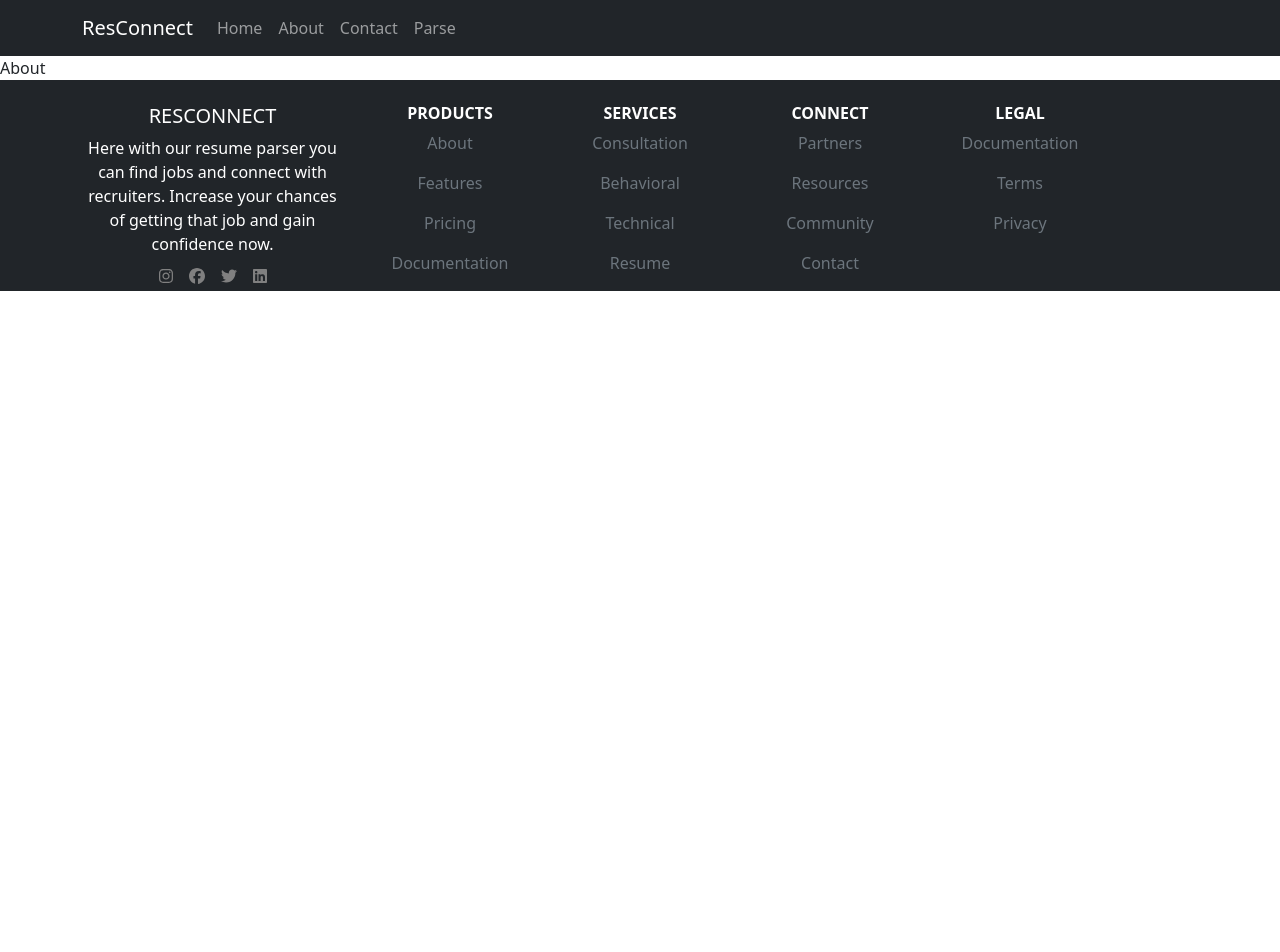
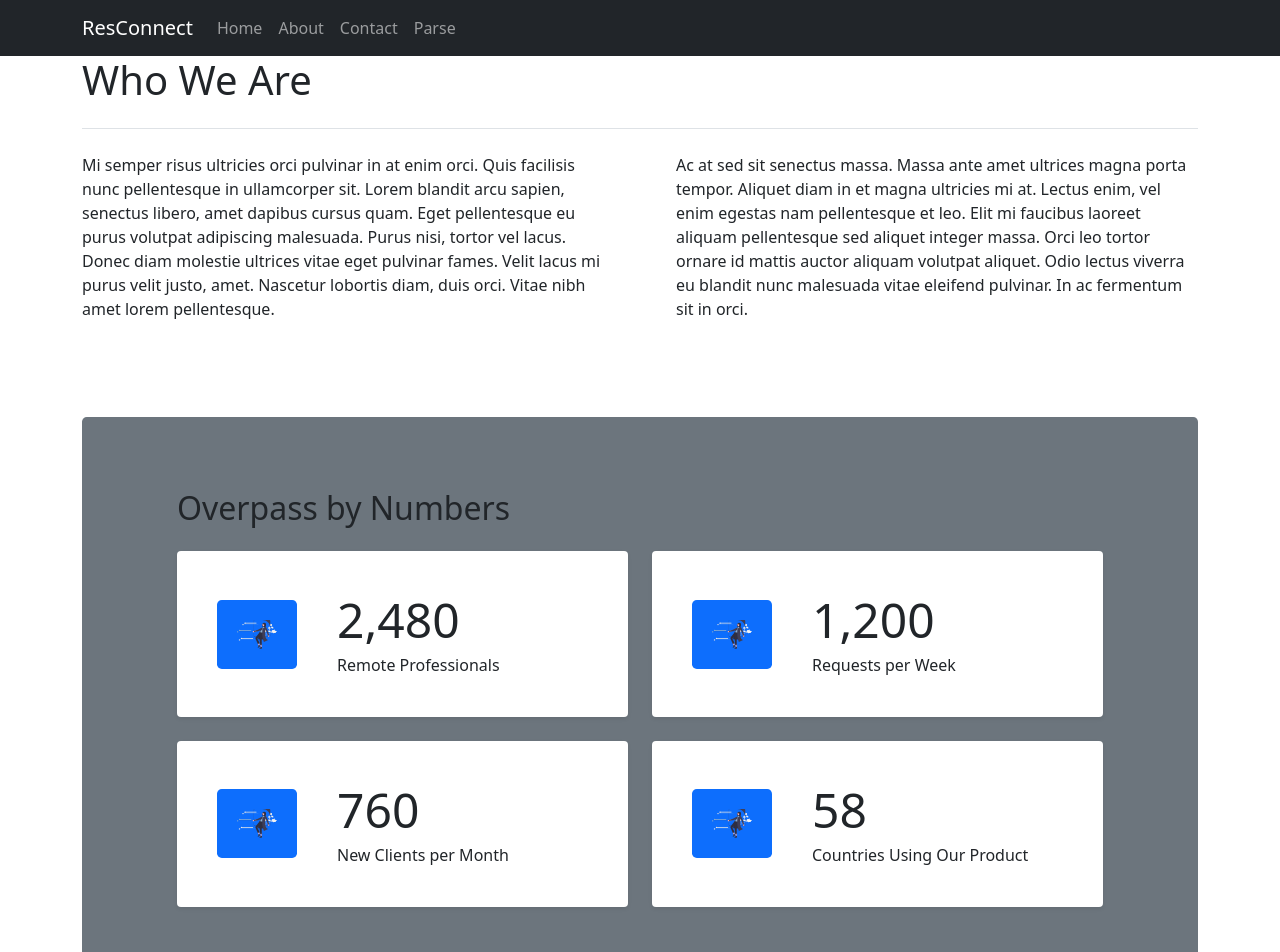
Before and after one commit to uriahpissalidis/resumeParser, a React (Create React App) app: page /about in a window 1280 px wide. Shown: the top 952 px of the page. Before the commit the page ends 800 px from the top, so only its background shows below. Built offline with nearby package versions, Linux system fonts and the light colour scheme.

Commit message:
About and Contact WIP

```diff
--- a/src/components/About.js
+++ b/src/components/About.js
@@ -1,9 +1,109 @@
-import React, { Component } from 'react'
+import React, { Component } from "react";
 
 export default class About extends Component {
   render() {
     return (
-      <div>About</div>
-    )
+      <main className="page-wrapper">
+        <section class="container pb-5 mb-md-2 mb-lg-4">
+          <h1 class="border-bottom pb-4">Who We Are</h1>
+          <div class="row pt-2 pt-md-3">
+            <div class="col-md-6">
+              <p class="fs-lg pe-lg-4 mb-1 mb-lg-4">
+                Mi semper risus ultricies orci pulvinar in at enim orci. Quis
+                facilisis nunc pellentesque in ullamcorper sit. Lorem blandit
+                arcu sapien, senectus libero, amet dapibus cursus quam. Eget
+                pellentesque eu purus volutpat adipiscing malesuada. Purus nisi,
+                tortor vel lacus. Donec diam molestie ultrices vitae eget
+                pulvinar fames. Velit lacus mi purus velit justo, amet. Nascetur
+                lobortis diam, duis orci. Vitae nibh amet lorem pellentesque.
+              </p>
+            </div>
+            <div class="col-md-6">
+              <p class="fs-lg ps-lg-4 mb-1 mb-lg-4">
+                Ac at sed sit senectus massa. Massa ante amet ultrices magna
+                porta tempor. Aliquet diam in et magna ultricies mi at. Lectus
+                enim, vel enim egestas nam pellentesque et leo. Elit mi faucibus
+                laoreet aliquam pellentesque sed aliquet integer massa. Orci leo
+                tortor ornare id mattis auctor aliquam volutpat aliquet. Odio
+                lectus viverra eu blandit nunc malesuada vitae eleifend
+                pulvinar. In ac fermentum sit in orci.
+              </p>
+            </div>
+          </div>
+        </section>
+        <section class="container pb-5 mb-2 mb-md-4 mb-lg-5">
+        <div class="bg-secondary rounded-3 py-5 px-3 px-md-0">
+          <div class="row justify-content-center mb-2 py-md-2 py-lg-4">
+            <div class="col-lg-10 col-md-11">
+              <h2 class="pb-3">Overpass by Numbers</h2>
+              <div class="row row-cols-1 row-cols-md-2 g-4">
+
+
+                <div class="col">
+                  <div class="card h-100 border-0 shadow-sm p-md-2 p-lg-4">
+                    <div class="card-body d-flex align-items-center">
+                      <div class="bg-primary shadow-primary rounded-3 flex-shrink-0 p-3">
+                        <img src="/images/job.svg" class="d-block m-1" width="40" alt="Icon"/>
+                      </div>
+                      <div class="ps-4 ms-lg-3">
+                        <h3 class="display-5 mb-1">2,480</h3>
+                        <p class="mb-0"><span class="fw-semibold">Remote</span> Professionals</p>
+                      </div>
+                    </div>
+                  </div>
+                </div>
+
+
+                <div class="col">
+                  <div class="card h-100 border-0 shadow-sm p-md-2 p-lg-4">
+                    <div class="card-body d-flex align-items-center">
+                      <div class="bg-primary shadow-primary rounded-3 flex-shrink-0 p-3">
+                        <img src="/images/job.svg" class="d-block m-1" width="40" alt="Icon"/>
+                      </div>
+                      <div class="ps-4 ms-lg-3">
+                        <h3 class="display-5 mb-1">1,200</h3>
+                        <p class="mb-0"><span class="fw-semibold">Requests</span> per Week</p>
+                      </div>
+                    </div>
+                  </div>
+                </div>
+
+
+                <div class="col">
+                  <div class="card h-100 border-0 shadow-sm p-md-2 p-lg-4">
+                    <div class="card-body d-flex align-items-center">
+                      <div class="bg-primary shadow-primary rounded-3 flex-shrink-0 p-3">
+                        <img src="/images/job.svg" class="d-block m-1" width="40" alt="Icon"/>
+                      </div>
+                      <div class="ps-4 ms-lg-3">
+                        <h3 class="display-5 mb-1">760</h3>
+                        <p class="mb-0"><span class="fw-semibold">New Clients</span> per Month</p>
+                      </div>
+                    </div>
+                  </div>
+                </div>
+
+
+                <div class="col">
+                  <div class="card h-100 border-0 shadow-sm p-md-2 p-lg-4">
+                    <div class="card-body d-flex align-items-center">
+                      <div class="bg-primary shadow-primary rounded-3 flex-shrink-0 p-3">
+                        <img src="/images/job.svg" class="d-block m-1" width="40" alt="Icon"/>
+                      </div>
+                      <div class="ps-4 ms-lg-3">
+                        <h3 class="display-5 mb-1">58</h3>
+                        <p class="mb-0"><span class="fw-semibold">Countries</span> Using Our Product</p>
+                      </div>
+                    </div>
+                  </div>
+                </div>
+              </div>
+            </div>
+          </div>
+        </div>
+      </section>
+
+      </main>
+    );
   }
 }
--- a/src/components/Contact.js
+++ b/src/components/Contact.js
@@ -2,7 +2,47 @@ import React from 'react'
 
 function Contact() {
   return (
-    <div>Contact</div>
+    <div>
+      <section class="container pb-5 mb-2 mb-md-4 mb-lg-5">
+        <div class="position-relative bg-secondary rounded-3 py-5 mb-2">
+          <div class="row pb-2 py-md-3 py-lg-5 px-4 px-lg-0 position-relative zindex-3">
+            <div class="col-xl-3 col-lg-4 col-md-5 offset-lg-1">
+              <p class="lead mb-2 mb-md-3">Ready to get started?</p>
+              <h2 class="h1 pb-3">Dont Hesitate to Contact Us</h2>
+            </div>
+            <form class="col-lg-6 col-md-7 offset-xl-1 needs-validation" >
+              <div class="row">
+                <div class="col-sm-6 mb-4">
+                  <label for="name" class="form-label fs-base">Full name</label>
+                  <input type="text" id="name" class="form-control form-control-lg" required=""/>
+                  <div class="invalid-feedback">Please enter your name!</div>
+                </div>
+
+
+
+                <div class="col-sm-6 mb-4">
+                  <label for="email" class="form-label fs-base">Email</label>
+                  <input type="email" id="email" class="form-control form-control-lg" required=""/>
+                  <div class="invalid-feedback">Please provide a valid email address!</div>
+                </div>
+                <div class="col-12 pb-2 mb-4">
+                  <label for="message" class="form-label fs-base">Message</label>
+                  <textarea id="message" class="form-control form-control-lg" rows="4" required=""></textarea>
+                  <div class="invalid-feedback">Please enter your message!</div>
+                </div>
+              </div>
+              <button type="submit" class="btn btn-primary shadow-primary btn-lg">Send request</button>
+            </form>
+          </div>
+
+
+
+        </div>
+      </section>
+
+
+
+    </div>
   )
 }
 
```
